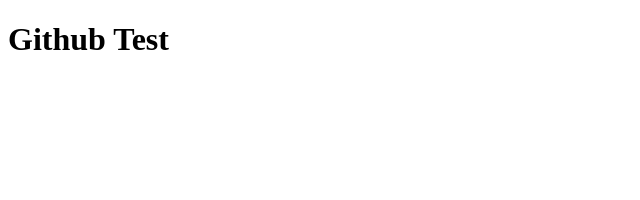
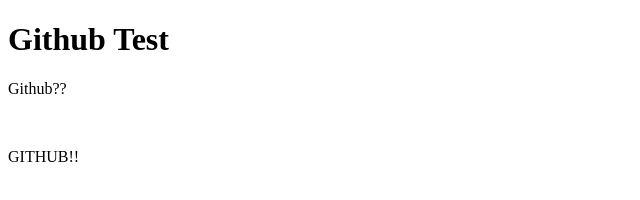
Before and after one commit to Tiny-Angel/github-test, a plain HTML site: page index.html in a window 1280 px wide. Shown: the whole page, without its empty margins (0-640 px from the left). Drawn offline with Linux system fonts and the light colour scheme.

Commit message:
Added paragraph

```diff
--- a/index.html
+++ b/index.html
@@ -5,5 +5,8 @@
 </head>
 <body>
 	<h1>Github Test</h1>
+	<p>Github??</p>
+	<br>
+	<p>GITHUB!!</p>
 </body>
 </html>
```
